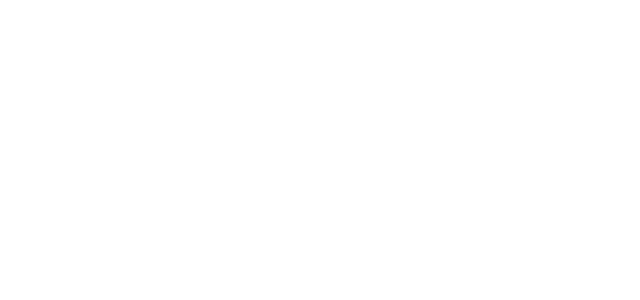
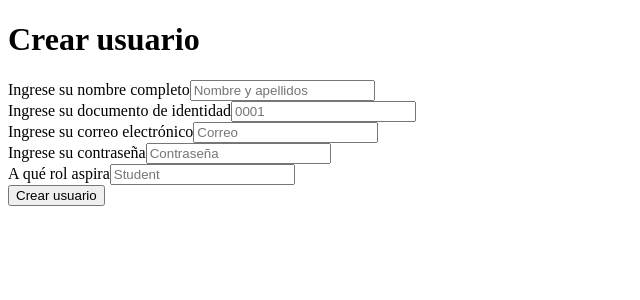
Before and after one commit to Sebastian-pz/AP-UdeA-Frontend, a React (Create React App) app: page /createuser in a window 1280 px wide. Shown: the top 300 px of the page, without its empty margins (0-640 px from the left). Built offline with nearby package versions, Linux system fonts and the light colour scheme.

Commit message:
Add basic SingUp with graphQL

```diff
--- a/src/App.js
+++ b/src/App.js
@@ -6,6 +6,7 @@
 import dashboard from "./routes/dashboard.routes";
 import logout from "./routes/logout.routes";
 import createProject from "./routes/createProject.routes";
+import createUser from "./routes/singUp.routes";
 
 
 
@@ -20,6 +21,7 @@
                     <Route path="/logout" exact={true} component={logout}/>
                     <Route path="/dashboard" exact={true} component={dashboard}/>
                     <Route path="/newproject" exact={true} component={createProject}/>
+                    <Route path="/createuser" exact={true} component={createUser}/>
                 </div>
             </div>
         </Router>
--- /dev/null
+++ b/src/components/singUp.commponets.js
@@ -0,0 +1,79 @@
+import React from 'react';
+import { gql, useMutation } from "@apollo/client";
+import { parse } from 'graphql';
+
+
+// input UserInput{
+//     name:String
+//     id:Int
+//     email:String
+//     password:String
+//     role:String
+// }
+
+const MUTATION_CREATE_USER = gql `
+    mutation newAccount($name:String,$id:Int, $email:String, $password:String, $role: String){
+        createUser(user:{name:$name, id:$id, email:$email, password:$password, role:$role})
+    }
+`;
+
+const SingUp = () => {
+    const [createUser] = useMutation(MUTATION_CREATE_USER)
+
+    let user = {
+        name:"",
+        id:0,
+        email:"",
+        password:"",
+        role:"",
+    }
+
+    return (<div>
+        <h1>Crear usuario</h1>
+        <div>
+            <form onSubmit = {e => {
+                e.preventDefault();
+                //Mutación
+                createUser({variables:{
+                    name: user.name.value,
+                    id: parseInt(user.id.value),
+                    email: user.email.value,
+                    password: user.password.value,
+                    role: user.role.value
+
+                }})
+
+            }}>
+
+                <div>
+                    <label>Ingrese su nombre completo</label>
+                    <input ref={name => user.name = name} placeholder="Nombre y apellidos" required/>
+                </div>
+                <div>
+                    <label>Ingrese su documento de identidad</label>
+                    <input ref={id => user.id = id} placeholder="0001" required/>
+                </div>
+                <div>
+                    <label>Ingrese su correo electrónico</label>
+                    <input ref={email => user.email = email} placeholder="Correo" required/>
+                </div>
+                <div>
+                    <label>Ingrese su contraseña</label>
+                    <input ref={password => user.password = password} type="password" placeholder="Contraseña" required/>
+                </div>
+                <div>
+                    <label>A qué rol aspira</label>
+                    <input list="roles" ref={role => user.role = role} placeholder="Student" required/>
+                    <datalist id="roles">
+                        <option value="Leader"/>
+                        <option value="Student"/>
+                    </datalist>
+                </div>
+                <div><button type="submit">Crear usuario</button></div>
+
+            </form>
+        </div>
+    </div>)
+}
+
+export default SingUp;
--- /dev/null
+++ b/src/routes/singUp.routes.jsx
@@ -0,0 +1,14 @@
+import SingUp from '../components/singUp.commponets';
+import client from '../apollo/apollo.client';
+import {ApolloProvider} from "@apollo/client";
+
+const createUser = () => {
+    return (
+        <ApolloProvider client={client}>
+            <SingUp/>
+        </ApolloProvider>
+    )
+
+}
+
+export default createUser;
```
